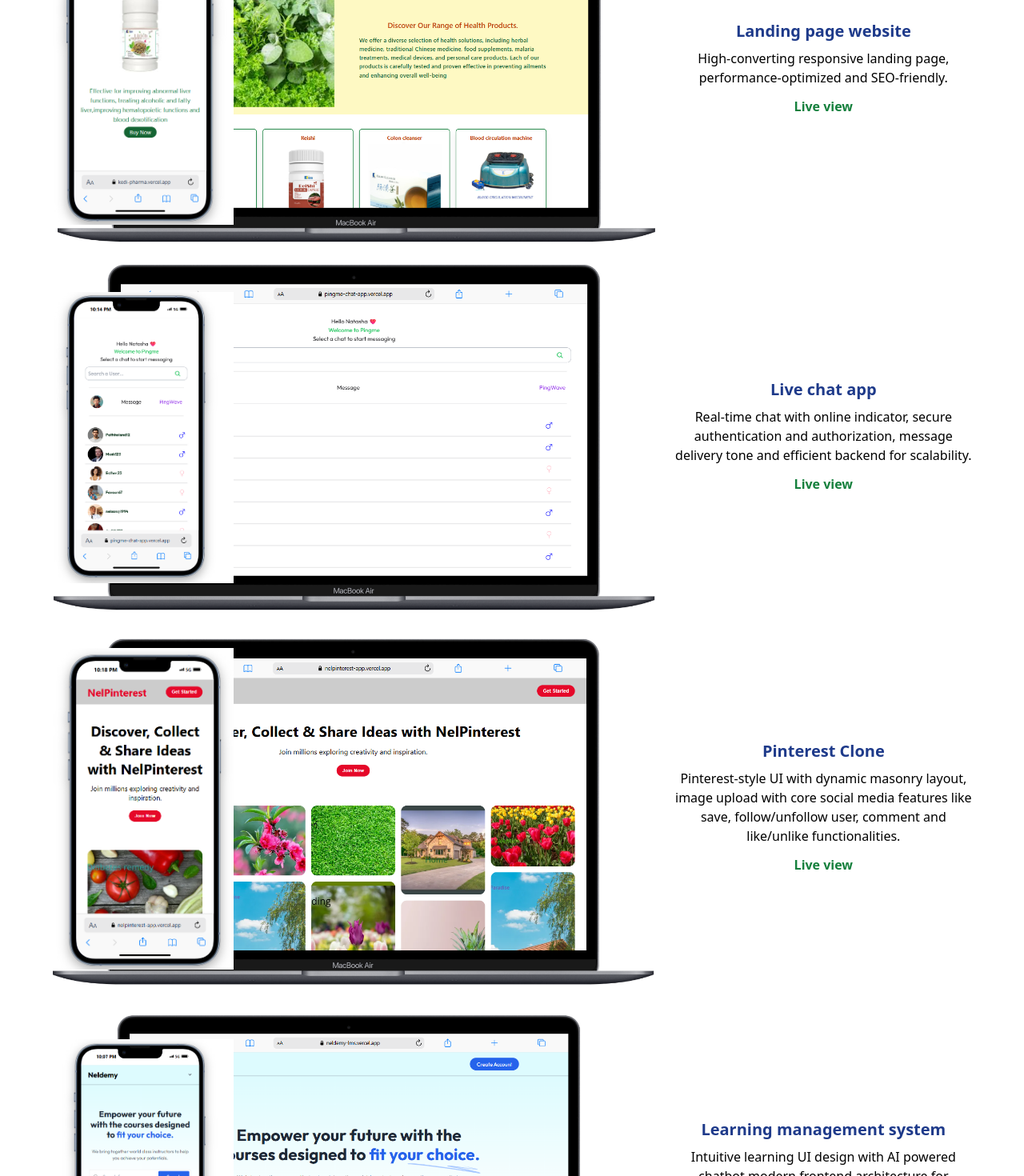
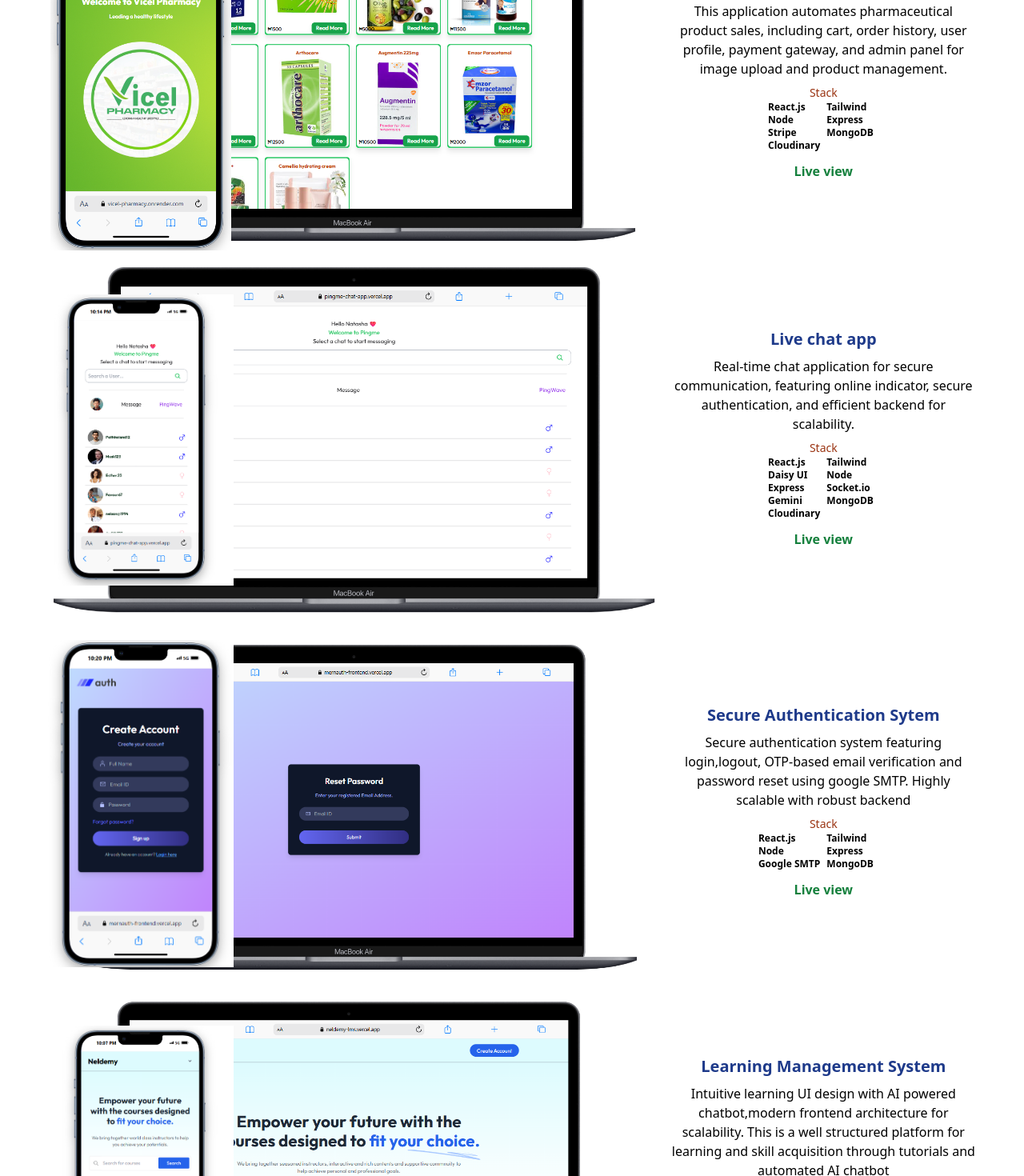
Before and after one commit to Tech041/my-web, a React (Vite) app in the folder client/: page / in a window 1280 px wide. Shown: the part 4100-5570 px from the top of the page at 80% size. Built offline with nearby package versions, Linux system fonts and the light colour scheme; no server answers.

Commit message:
added real estate

```diff
--- a/client/src/components/OurPortfolio.jsx
+++ b/client/src/components/OurPortfolio.jsx
@@ -2,6 +2,91 @@ import React from "react";
 import PortfolioCard from "./PortfolioCard";
 
 const OurPortfolio = () => {
+  const portfolioItems = [
+    {
+      src1: "/realdesk.png",
+      src2: "/realmobile.png",
+      type: "Real Estate web application",
+      desc: "This is a real estate web application that connects property owners to buyers through a multi-agent system. Features include an admin panel, user authentication and authorization, property listing and editing.",
+      link: "https://luxlife.onrender.com",
+      stack: [
+        "React.js",
+        "Tailwind",
+        "Node",
+        "Express",
+        "MongoDB",
+        "Cloudinary",
+      ],
+    },
+    {
+      src1: "/vicel_desk.png",
+      src2: "/vicel_mobile.png",
+      type: "Ecommerce web application",
+      desc: "This application automates pharmaceutical product sales, including cart, order history, user profile, payment gateway, and admin panel for image upload and product management.",
+      link: "https://vicel-pharmacy.onrender.com/",
+      stack: [
+        "React.js",
+        "Tailwind",
+        "Node",
+        "Express",
+        "Stripe",
+        "MongoDB",
+        "Cloudinary",
+      ],
+    },
+    {
+      src1: "/pingme_desk.png",
+      src2: "/pingme_mobile.png",
+      type: "Live chat app",
+      desc: "Real-time chat application for secure communication, featuring online indicator, secure authentication, and efficient backend for scalability.",
+      link: "https://pingme-chat-app.vercel.app/",
+      stack: [
+        "React.js",
+        "Tailwind",
+        "Daisy UI",
+        "Node",
+        "Express",
+        "Socket.io",
+        "Gemini",
+        "MongoDB",
+        "Cloudinary",
+      ],
+    },
+    {
+      src1: "/mern_desk.png",
+      src2: "/mern_mobile.png",
+      type: "Secure Authentication Sytem",
+      desc: "Secure authentication system featuring login,logout, OTP-based email verification and password reset using google SMTP. Highly scalable with robust backend",
+      link: "https://mernauth-frontend.vercel.app/",
+      stack: [
+        "React.js",
+        "Tailwind",
+        "Node",
+        "Express",
+        "Google SMTP",
+        "MongoDB",
+      ],
+    },
+
+    {
+      src1: "/lms_desktop.png",
+      src2: "/lms_mobile.png",
+      type: "Learning Management System",
+      desc: "Intuitive learning UI design with AI powered chatbot,modern frontend architecture for scalability. This is a well structured platform for learning and skill acquisition through tutorials and automated AI chatbot",
+      link: "https://neldemy-lms.vercel.app/",
+      stack: ["React.js", "Tailwind", " Gemini", "Node", "Express", "MongoDB"],
+    },
+
+    {
+      src1: "/kedi_desk.png",
+      src2: "/kedi_mobile.png",
+      type: "Landing page website",
+      desc: "High-converting responsive landing page, performance-optimized and SEO-friendly.",
+      link: "https://kedi-pharma.vercel.app/",
+      stack: ["React.js", "Tailwind"],
+    },
+  ];
+
   return (
     <section className="w-full h-full mt-5 pb-10 " id="portfolio">
       <div className="container">
@@ -12,62 +97,9 @@ const OurPortfolio = () => {
           {/* Portfolio */}
           {/* mobile version */}
           <div className="">
-            <PortfolioCard
-              src1={"/vicel_desk.png"}
-              src2={"/vicel_mobile.png"}
-              type={"Ecommerce web application"}
-              desc={
-                " Features cart,order history, and admin panel, user authentication and authorization , image upload and product management."
-              }
-              link={"https://vicel-pharmacy.onrender.com/"}
-            />
-
-            <PortfolioCard
-              src1={"/kedi_desk.png"}
-              src2={"/kedi_mobile.png"}
-              desc={
-                "High-converting responsive landing page, performance-optimized and SEO-friendly."
-              }
-              type={"Landing page website"}
-              link={"https://kedi-pharma.vercel.app/"}
-            />
-            <PortfolioCard
-              src1={"/pingme_desk.png"}
-              src2={"/pingme_mobile.png"}
-              type={"Live chat app"}
-              desc={
-                "Real-time chat with online indicator, secure authentication and authorization, message delivery tone and efficient backend for scalability."
-              }
-              link={"https://pingme-chat-app.vercel.app/"}
-            />
-            <PortfolioCard
-              src1={"/nelpin_desk.png"}
-              src2={"/nelpin_mobile.png"}
-              type={"Pinterest Clone"}
-              desc={
-                "Pinterest-style UI with dynamic masonry layout, image upload with core social media features like save, follow/unfollow user, comment and like/unlike functionalities."
-              }
-              link={"https://nelpinterest-app.vercel.app/"}
-            />
-            <PortfolioCard
-              src1={"/lms_desktop.png"}
-              src2={"/lms_mobile.png"}
-              type={"Learning management system "}
-              desc={
-                "Intuitive learning UI design with AI powered chatbot,modern frontend architecture for scalability."
-              }
-              link={"https://neldemy-lms.vercel.app/"}
-            />
-
-            <PortfolioCard
-              src1={"/mern_desk.png"}
-              src2={"/mern_mobile.png"}
-              type={"Authentication system"}
-              desc={
-                "Complete authentication system featuring login,logout, OTP-based email verification and password reset using google SMTP."
-              }
-              link={"https://mernauth-frontend.vercel.app/"}
-            />
+            {portfolioItems.map((item, index) => (
+              <PortfolioCard key={index} {...item} />
+            ))}
           </div>
         </div>
       </div>
--- a/client/src/components/PortfolioCard.jsx
+++ b/client/src/components/PortfolioCard.jsx
@@ -1,21 +1,31 @@
 import React from "react";
 
-const PortfolioCard = ({ type, desc, link, src1, src2 }) => {
+const PortfolioCard = ({ type, desc, link, src1, src2, stack }) => {
   return (
     <div className=" w-full h-full flex flex-col md:flex-row justify-between items-center gap-4 relative my-4">
       <div className="flex-[2]">
         <div className="w-full h-full">
           <img src={src1} alt="" className="w-full h-full object-cover" />
         </div>
-        <div className="w-[20%] h-[100%] absolute bottom-16 md:bottom-0 left-0">
+        <div className="w-[20%] h-[100%] hidden md:block absolute bottom-12 md:bottom-0 left-0">
           <img src={src2} alt="" className="w-full h-full object-contain" />
         </div>
       </div>
-      <div className="flex-1 mt-0 md:mt-0 ">
+      <div className="flex-1  ">
         <h1 className="text-xl text-blue-900 font-semibold text-center ">
           {type}
         </h1>
         <p className="my-2 text-center">{desc}</p>
+        <div className="flex flex-col items-center">
+          <h3 className="text-orange-800 text-sm text-center">Stack</h3>
+          <div className="grid grid-cols-2">
+            {stack?.map((item, index) => (
+              <span key={index} className="px-1 text-xs  font-semibold">
+                {item}
+              </span>
+            ))}
+          </div>
+        </div>
         <a
           href={link}
           target="_blank"
```
Also changed, not shown: client/public/realdesk.png (added), client/public/realmobile.png (added), 7 other files (tests, documents, lock files or other folders).
